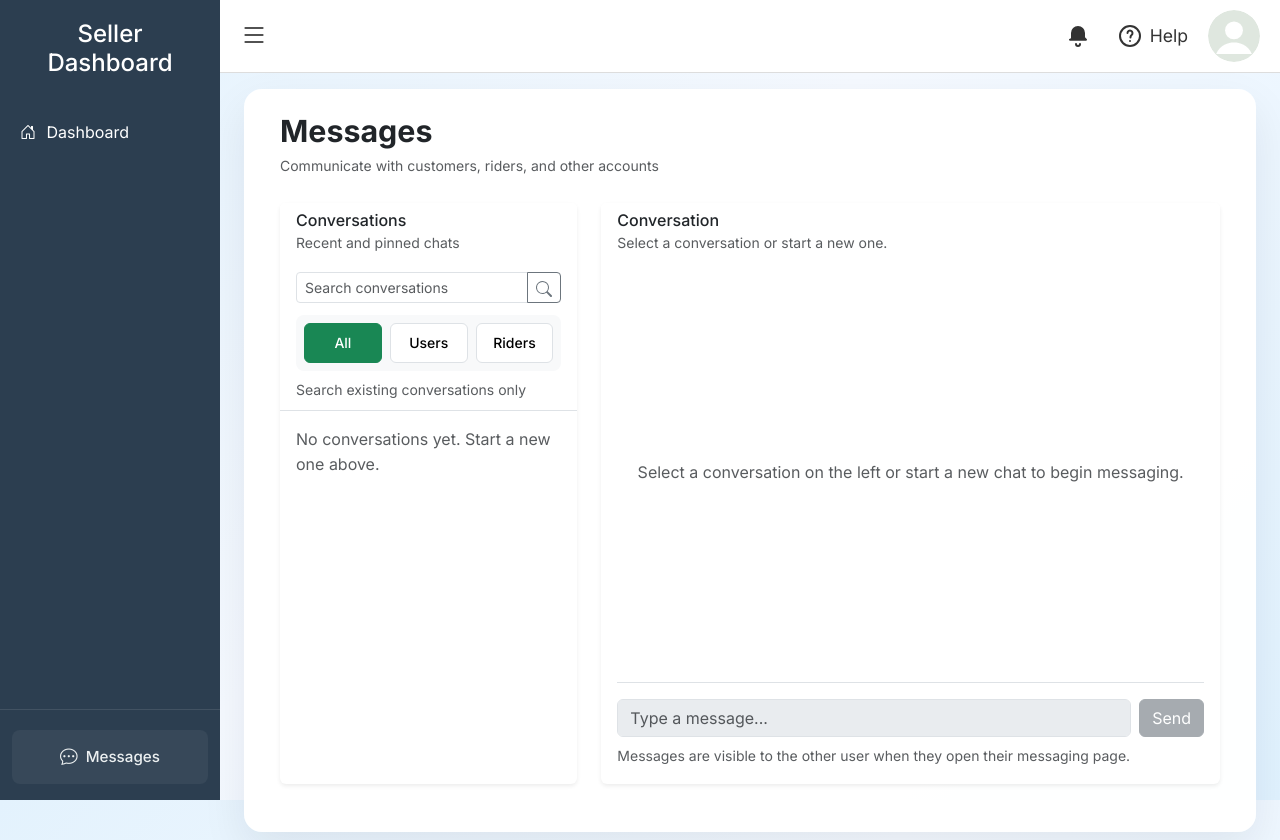
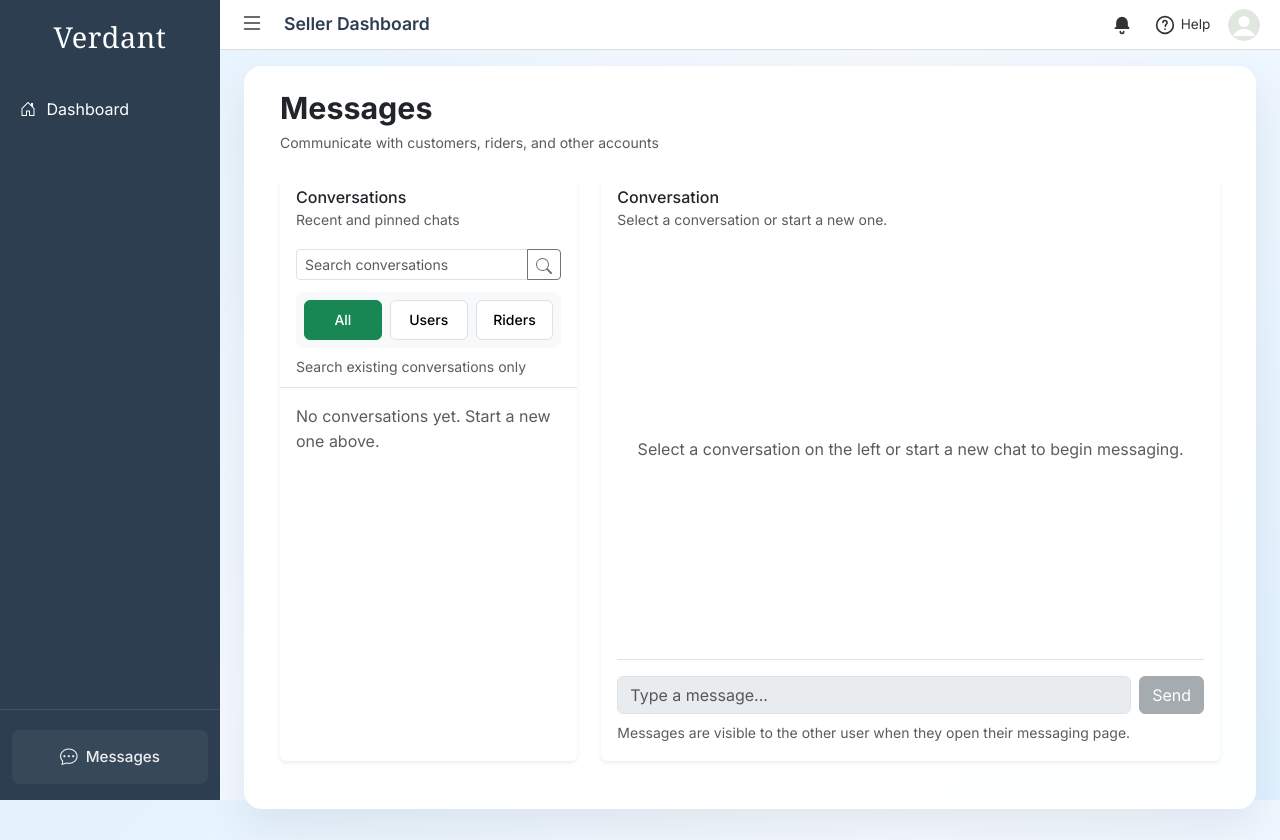
Before and after one commit to DarwinSemitara/verdant-ecommerce, a Flask app: template finals_web/templates/seller_messages.html in a window 1280 px wide. Shown: the top 840 px of the page. Run offline with Flask 2, Linux system fonts and the light colour scheme; the template is opened without the code that fills it, so the values that code supplies are empty; some libraries are stand-ins or nearby versions; some web fonts are replaced.

Commit message:
Improve seller UI design and layout
- Increase conversation profile picture to 56px
- Reduce header height to 50px
- Make logout dropdown, notification, and help buttons smaller
- Change sidebar top from 'Seller Dashboard' to 'Verdant' with serif font
- Add 'Seller Dashboard' text in header beside menu button
- Reduce logout modal width to 320px and remove close button

```diff
--- a/finals_web/templates/base_user.html
+++ b/finals_web/templates/base_user.html
@@ -37,6 +37,11 @@
     .sidebar h4 {
       text-align: center;
       margin-bottom: 30px;
+      font-family: 'Georgia', 'Times New Roman', serif;
+      font-size: 1.8rem;
+      font-weight: 400;
+      letter-spacing: 0.5px;
+      color: #fff;
     }
     .sidebar a {
       display: block;
@@ -179,13 +184,20 @@
     .header-bar {
       background: #ffffff;
       border-bottom: 1px solid #ddd;
-      padding: 10px 20px;
+      padding: 6px 20px;
       display: flex;
       align-items: center;
       justify-content: space-between;
       position: relative;
       z-index: 10;
       margin: 0 -24px;
+      height: 50px;
+    }
+    .header-title {
+      font-size: 1.1rem;
+      font-weight: 600;
+      color: #2c3e50;
+      margin-left: 12px;
     }
     .header-search {
       flex-grow: 1;
@@ -220,6 +232,28 @@
     .profile-dropdown {
       position: relative;
       display: inline-block;
+    }
+    .profile-btn {
+      background: none;
+      border: none;
+      cursor: pointer;
+      padding: 0;
+      display: flex;
+      align-items: center;
+      justify-content: center;
+      width: 32px;
+      height: 32px;
+      border-radius: 50%;
+      overflow: hidden;
+      transition: transform 0.2s ease;
+    }
+    .profile-btn:hover {
+      transform: scale(1.05);
+    }
+    .profile-btn img {
+      width: 100%;
+      height: 100%;
+      object-fit: cover;
     }
     .profile-menu {
       display: none;
@@ -294,21 +328,26 @@
       background: none;
       border: none;
       cursor: pointer;
-      padding: 0.5rem;
+      padding: 0.35rem;
       display: flex;
       align-items: center;
-      gap: 0.5rem;
+      gap: 0.35rem;
       color: inherit;
       transition: all 0.2s;
       border-radius: 0.5rem;
+      font-size: 0.85rem;
     }
     .icon-button:hover {
       background-color: #f0f8f0;
       transform: translateY(-1px);
     }
     .icon-button .icon {
-      width: 24px;
-      height: 24px;
+      width: 20px;
+      height: 20px;
+    }
+    .icon-button svg {
+      width: 20px;
+      height: 20px;
     }
     /* Content fade and slide transitions for seamless navigation */
     .page-shell {
@@ -344,7 +383,7 @@
     /* Loading Overlay */
     .page-loading-overlay {
       position: fixed;
-      top: 57px;
+      top: 50px;
       left: 220px;
       right: 0;
       bottom: 0;
@@ -391,7 +430,7 @@
     /* Progress bar indicator */
     .page-loading-indicator {
       position: fixed;
-      top: 57px;
+      top: 50px;
       left: 220px;
       right: 0;
       height: 3px;
@@ -422,7 +461,7 @@
   <div class="sidebar">
     <div class="menu">
       <div class="active-indicator" id="activeIndicator" style="opacity:0"></div>
-      <h4 class="px-3">Seller Dashboard</h4>
+      <h4 class="px-3">Verdant</h4>
       <a href="{{ url_for('seller_dashboard') }}" class="{% if request.endpoint == 'seller_dashboard' %}active{% endif %}" aria-current="{% if request.endpoint == 'seller_dashboard' %}page{% endif %}" data-bs-toggle="tooltip" data-bs-placement="right" title="Dashboard" data-no-pjax><i class="bi bi-house-door"></i> <span class="label">Dashboard</span></a>
       {% if seller_approved %}
       <a href="{{ url_for('store_preview') }}" class="{% if request.endpoint == 'store_preview' %}active{% endif %}" data-bs-toggle="tooltip" data-bs-placement="right" title="View Store" data-no-pjax><i class="bi bi-shop"></i> <span class="label">View Store</span></a>
@@ -438,17 +477,16 @@
   </div>
 
   <div class="modal fade" id="sellerLogoutModal" tabindex="-1" aria-hidden="true">
-    <div class="modal-dialog modal-dialog-centered rider-logout-dialog">
-      <div class="modal-content py-4 position-relative">
-        <button type="button" class="btn-close position-absolute top-0 end-0 m-3" data-bs-dismiss="modal" aria-label="Close"></button>
-        <div class="modal-body text-center pt-3">
-          <div class="logout-modal-icon-wrap">
-            <i class="bi bi-box-arrow-right logout-icon"></i>
+    <div class="modal-dialog modal-dialog-centered" style="max-width: 320px;">
+      <div class="modal-content py-3 position-relative">
+        <div class="modal-body text-center pt-2">
+          <div class="logout-modal-icon-wrap" style="margin-bottom: 1rem;">
+            <i class="bi bi-box-arrow-right" style="font-size: 2.5rem; color: #dc3545;"></i>
           </div>
-          <p class="mb-4">Are you sure you want to log out?</p>
-          <div class="d-flex justify-content-center gap-3">
-            <button type="button" class="btn btn-outline-secondary px-4" data-bs-dismiss="modal">No</button>
-            <button type="button" class="btn btn-danger px-4" id="confirmSellerLogout">Yes</button>
+          <p class="mb-3" style="font-size: 0.95rem;">Are you sure you want to log out?</p>
+          <div class="d-flex justify-content-center gap-2">
+            <button type="button" class="btn btn-outline-secondary px-3 py-2" style="font-size: 0.9rem;" data-bs-dismiss="modal">No</button>
+            <button type="button" class="btn btn-danger px-3 py-2" style="font-size: 0.9rem;" id="confirmSellerLogout">Yes</button>
           </div>
         </div>
       </div>
@@ -471,9 +509,12 @@
 
     <!-- Header -->
     <div class="header-bar d-flex align-items-center">
-      <button class="sidebar-toggle-btn me-2" id="toggleSidebar" title="Toggle sidebar">
-        <i class="bi bi-list fs-3"></i>
-      </button>
+      <div class="d-flex align-items-center">
+        <button class="sidebar-toggle-btn me-2" id="toggleSidebar" title="Toggle sidebar">
+          <i class="bi bi-list fs-4"></i>
+        </button>
+        <span class="header-title">Seller Dashboard</span>
+      </div>
 
       <!-- Header Right Side: Brand Identity -->
       <div class="header-icons">
@@ -481,13 +522,13 @@
         {% include 'notification_component.html' %}
 
         <!-- Help Button -->
-        <button id="sellerHelpButton" class="icon-button" aria-label="Help" style="background: none; border: none; cursor: pointer; display: flex; align-items: center; gap: 0.5rem; color: inherit; padding: 0.5rem;">
-          <svg class="icon" viewBox="0 0 24 24" xmlns="http://www.w3.org/2000/svg" aria-hidden="true" style="width: 24px; height: 24px;">
+        <button id="sellerHelpButton" class="icon-button" aria-label="Help" style="background: none; border: none; cursor: pointer; display: flex; align-items: center; gap: 0.35rem; color: inherit; padding: 0.35rem;">
+          <svg class="icon" viewBox="0 0 24 24" xmlns="http://www.w3.org/2000/svg" aria-hidden="true" style="width: 20px; height: 20px;">
             <circle cx="12" cy="12" r="10" fill="none" stroke="currentColor" stroke-width="2"/>
             <path d="M9.5 9a2.5 2.5 0 1 1 4.1 2c-.7.6-1.1 1-1.1 2v.5" stroke="currentColor" stroke-width="2" fill="none" stroke-linecap="round"/>
             <circle cx="12" cy="17" r="1" fill="currentColor"/>
           </svg>
-          <span>Help</span>
+          <span style="font-size: 0.85rem;">Help</span>
         </button>
 
         <!-- Profile Picture with Dropdown -->
--- a/finals_web/templates/seller_messages.html
+++ b/finals_web/templates/seller_messages.html
@@ -100,8 +100,8 @@
   }
 
   .conversation-header-profile img {
-    width: 40px;
-    height: 40px;
+    width: 56px;
+    height: 56px;
     border-radius: 50%;
     object-fit: cover;
     border: 2px solid #e9ecef;
@@ -429,10 +429,10 @@
             ? profilePicture
             : `/static/uploads/profiles/${profilePicture}`;
           conversationProfilePic.onerror = function() {
-            this.src = `https://ui-avatars.com/api/?name=${encodeURIComponent(username)}&background=2d5016&color=fff&size=40`;
+            this.src = `https://ui-avatars.com/api/?name=${encodeURIComponent(username)}&background=2d5016&color=fff&size=56`;
           };
         } else {
-          conversationProfilePic.src = `https://ui-avatars.com/api/?name=${encodeURIComponent(username)}&background=2d5016&color=fff&size=40`;
+          conversationProfilePic.src = `https://ui-avatars.com/api/?name=${encodeURIComponent(username)}&background=2d5016&color=fff&size=56`;
         }
         conversationHeaderProfile.style.display = 'flex';
       }
```
